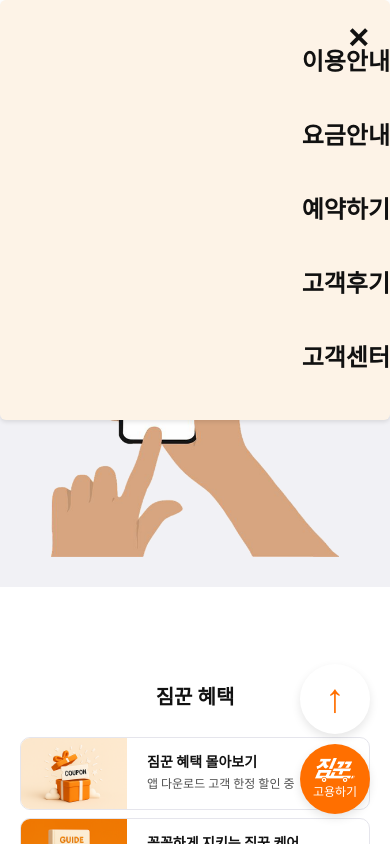
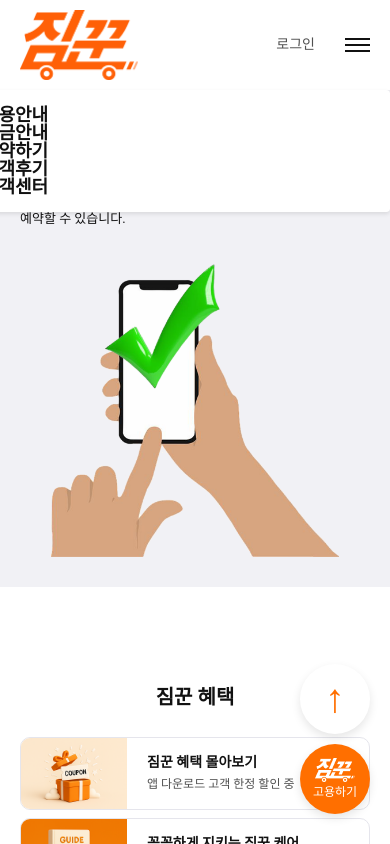
Before and after one commit to HongEungyung/newjimggun, a Vue app: page / in a window 390 px wide. Both pictures are taken after a click on the element 357 px from the left and 45 px from the top of the page. Shown: the top 844 px of the page. Built offline with nearby package versions, Linux system fonts and the light colour scheme.

Commit message:
영문지원

```diff
--- a/src/components/Header.vue
+++ b/src/components/Header.vue
@@ -1,8 +1,14 @@
 <script setup>
-import { ref, computed } from 'vue';
-import { useRouter } from 'vue-router';
-import { useAuthStore } from '@/stores/auth'; // auth.js 경로에 맞게 수정
+import { ref, computed } from "vue";
+import { useRouter } from "vue-router";
+import { useAuthStore } from "@/stores/auth"; // auth.js 경로에 맞게 수정
+import { useI18n } from "vue-i18n";
 
+const { t, locale } = useI18n();
+
+const changeLang = (lang) => {
+  locale.value = lang;
+};
 const authStore = useAuthStore();
 const router = useRouter();
 
@@ -12,14 +18,14 @@
 // 로그아웃 후 리다이렉트
 const handleLogout = () => {
   authStore.logout();
-  router.push('/'); // 원하면 '/login'으로 변경 가능
+  router.push("/"); // 원하면 '/login'으로 변경 가능
 };
 
 // 예약하기 클릭 시 첫 화면으로 이동
 const handleReservationClick = () => {
-  router.push('/reservation');
+  router.push("/reservation");
   // 예약 페이지의 첫 화면으로 이동하기 위해 이벤트 발생
-  window.dispatchEvent(new CustomEvent('resetToFirstStep'));
+  window.dispatchEvent(new CustomEvent("resetToFirstStep"));
 };
 
 // 모바일
@@ -39,43 +45,56 @@
         <img src="/public/images/jimggun_logo.png" alt="짐꾼로고" />
       </router-link>
       <!-- 모바일 -->
-
       <div class="mobile-wrap">
         <!-- 메뉴 -->
         <ul class="headerNav" :class="{ open: isMenuOpen }">
-          <li><router-link to="/information">이용안내</router-link></li>
-          <li><router-link to="/charge">요금안내</router-link></li>
           <li>
-            <router-link to="/reservation" @click="handleReservationClick">예약하기</router-link>
+            <router-link to="/information">{{ t("info") }}</router-link>
           </li>
-          <li><router-link to="/review">고객후기</router-link></li>
-          <li><router-link to="/cs">고객센터</router-link></li>
+          <li>
+            <router-link to="/charge">{{ t("price") }}</router-link>
+          </li>
+          <li>
+            <router-link to="/reservation" @click="handleReservationClick">{{
+              t("reserve")
+            }}</router-link>
+          </li>
+          <li>
+            <router-link to="/review">{{ t("review") }}</router-link>
+          </li>
+          <li>
+            <router-link to="/cs">{{ t("cs") }}</router-link>
+          </li>
         </ul>
         <div class="headerSubnav">
           <!-- 로그인 상태일 때 -->
           <template v-if="isLoggedIn">
-            <router-link to="/mypage">마이페이지</router-link>
-            <router-link to="/" @click.prevent="handleLogout">로그아웃</router-link>
+            <router-link to="/mypage">{{ t("mypage") }}</router-link>
+            <router-link to="/" @click.prevent="handleLogout">{{
+              t("logout")
+            }}</router-link>
           </template>
 
           <!-- 로그아웃 상태일 때 -->
           <template v-else>
-            <router-link to="/login">로그인</router-link>
+            <router-link to="/login">{{ t("login") }}</router-link>
           </template>
 
-          <!-- 햄버거바 (열기용)-->
-          <div class="hamburger-menu" @click="toggleMenu" :class="{ active: isMenuOpen }">
+          <!-- 햄버거바 -->
+          <div
+            class="hamburger-menu"
+            @click="toggleMenu"
+            :class="{ active: isMenuOpen }">
             <span></span>
             <span></span>
             <span></span>
           </div>
-          <!-- X 아이콘 (닫기용) -->
-          <div class="close-menu" v-if="isMenuOpen" @click="toggleMenu">✕</div>
+
           <!-- 언어 선택 -->
           <div class="headerSubLangs">
-            <a href="#">KOR</a>
+            <a href="#" @click.prevent="changeLang('kor')">KOR</a>
             <span>|</span>
-            <a href="#">ENG</a>
+            <a href="#" @click.prevent="changeLang('eng')">ENG</a>
           </div>
         </div>
       </div>
@@ -84,7 +103,7 @@
 </template>
 
 <style lang="scss" scoped>
-@import '/src/assets/variables';
+@import "/src/assets/variables";
 // 전체 레이아웃
 .headerWrap {
   width: 100%;
@@ -131,17 +150,6 @@
           background-color: $font-primary;
         }
       }
-      .close-menu {
-        display: none;
-        font-size: 28px;
-        font-weight: bold;
-        color: $font-primary;
-        cursor: pointer;
-        position: absolute;
-        top: 25px;
-        right: 20px;
-        z-index: 999;
-      }
       // 메뉴
       .headerNav {
         width: 750px;
@@ -179,44 +187,20 @@
     }
   }
 }
-@media screen and (max-width: 768px) {
-  // gotop 버튼
-  .topBtnWrap {
-    display: none !important;
-  }
+@media screen and (max-width: 760px) {
   .hamburger-menu {
     display: flex !important;
   }
-  .close-menu {
-    display: block !important;
-  }
   .headerNav {
     display: none !important;
-    width: 100% !important;
     flex-direction: column !important;
     position: absolute !important;
-    top: 0px !important;
+    top: 90px !important;
     right: 0px !important;
-    gap: 30px !important;
-    background-color: $sub-color !important;
+    background-color: #fff !important;
     box-shadow: 0 2px 4px rgba(0, 0, 0, 0.1) !important;
     padding: 1rem !important;
-    border-radius: 6px !important;
-    padding: 40px 0px !important;
-    align-items: flex-end !important;
-
-    li {
-      width: auto !important;
-      text-align: right !important;
-
-      // border-bottom: 1px solid $input-select !important;
-      a {
-        font-size: $title-font-S;
-        padding: 10px 0 !important;
-        display: block;
-        text-align: right !important;
-      }
-    }
+    border-radius: 4px !important;
   }
   .headerNav.open {
     display: flex !important;
--- a/src/main.js
+++ b/src/main.js
@@ -1,16 +1,46 @@
-import './assets/main.scss';
+import "./assets/main.scss";
 
-import { createApp } from 'vue';
-import App from './App.vue';
+import { createApp } from "vue";
+import App from "./App.vue";
 
-import router from './router';
-
-import { createPinia } from 'pinia';
+import router from "./router";
+import { createPinia } from "pinia";
+import { createI18n } from "vue-i18n";
 
 const pinia = createPinia();
+
+const messages = {
+  kor: {
+    info: "이용안내",
+    price: "요금안내",
+    reserve: "예약하기",
+    review: "고객후기",
+    cs: "고객센터",
+    login: "로그인",
+    logout: "로그아웃",
+    mypage: "마이페이지",
+  },
+  eng: {
+    info: "Information",
+    price: "Pricing",
+    reserve: "Reservation",
+    review: "Reviews",
+    cs: "Support",
+    login: "Login",
+    logout: "Logout",
+    mypage: "My Page",
+  },
+};
+
+const i18n = createI18n({
+  legacy: false, // ✅ Composition API 모드로 설정
+  locale: "kor",
+  fallbackLocale: "eng",
+  messages,
+});
+
 const app = createApp(App);
 app.use(pinia);
-// createApp(App).mount('#app')
-
+app.use(i18n);
 app.use(router);
-app.mount('#app');
+app.mount("#app");
```
